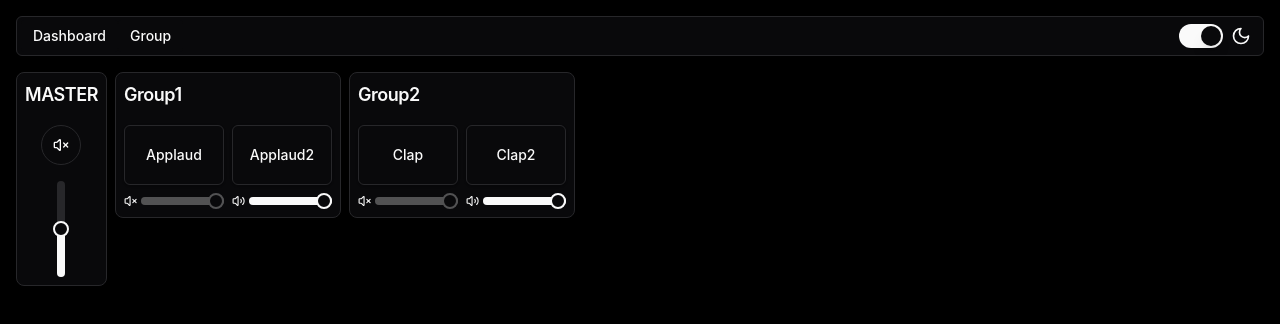
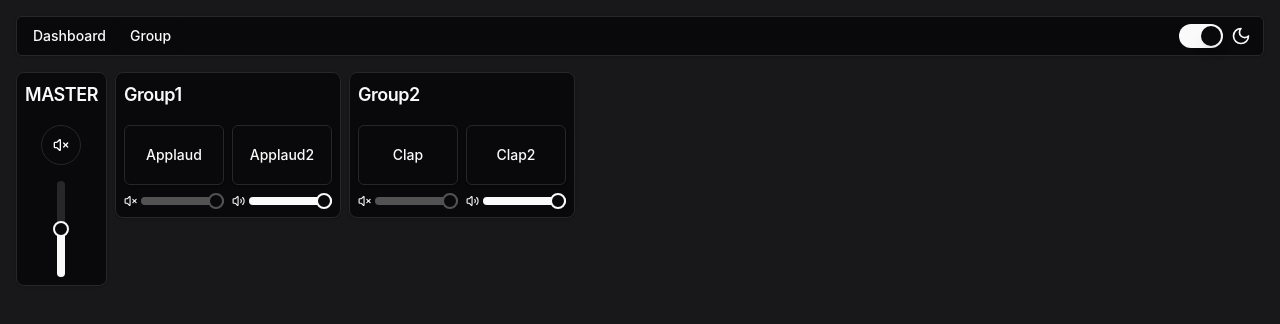
Before and after one commit to jhonejhee/mxrmatch, a React (Create React App) app: page / in a window 1280 px wide. Shown: the top 324 px of the page. Built offline with nearby package versions, Linux system fonts and the light colour scheme.

Commit message:
changed main bg color

```diff
--- a/src/App.js
+++ b/src/App.js
@@ -9,7 +9,7 @@ function App() {
     console.log(dark)
   }, [dark])
   return (
-    <div className={`p-4 flex flex-col gap-2 bg-white dark:bg-black min-h-screen ${dark && "dark"}`}>
+    <div className={`p-4 flex flex-col gap-2 bg-zinc-100 dark:bg-zinc-900 min-h-screen ${dark && "dark"}`}>
       <MxrMatch/>
     </div>
   );
```
